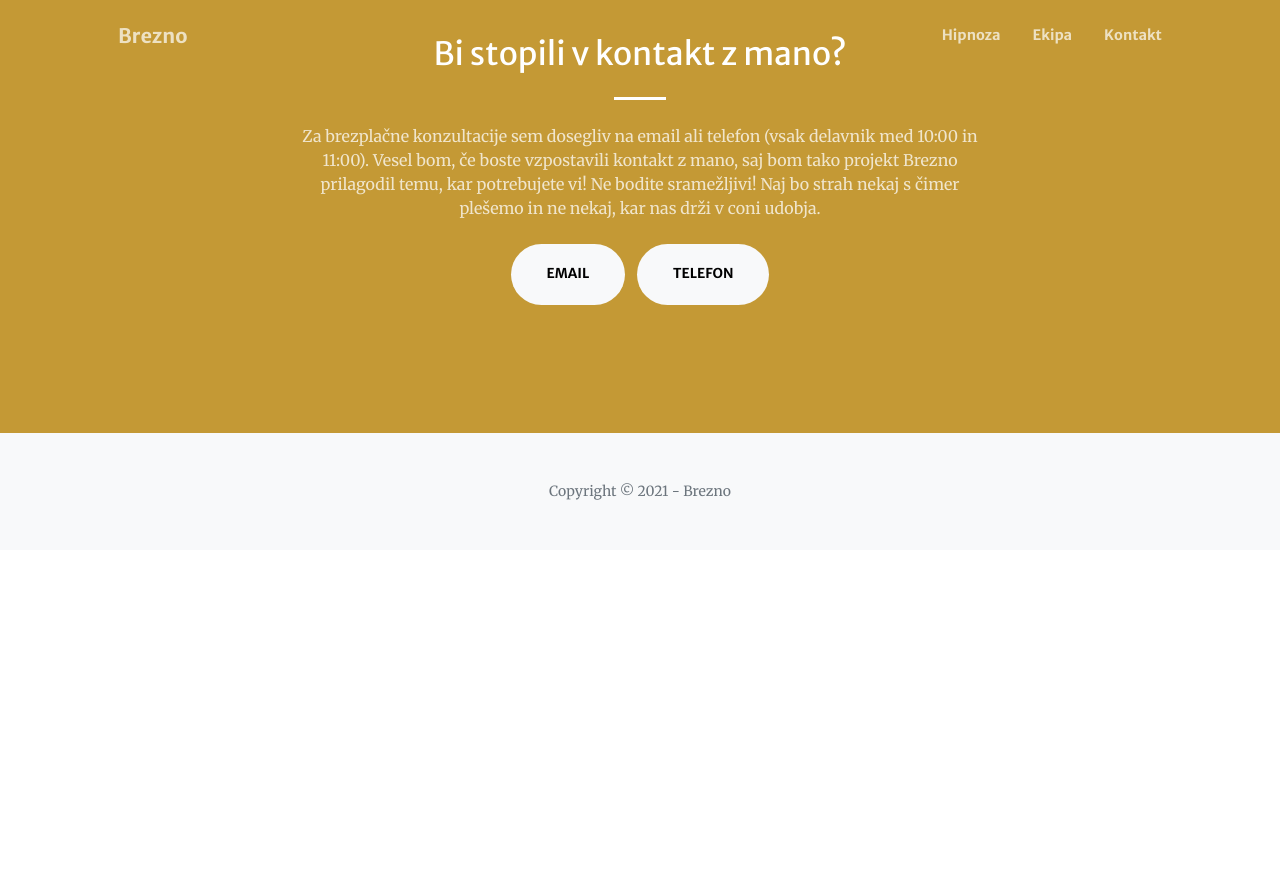
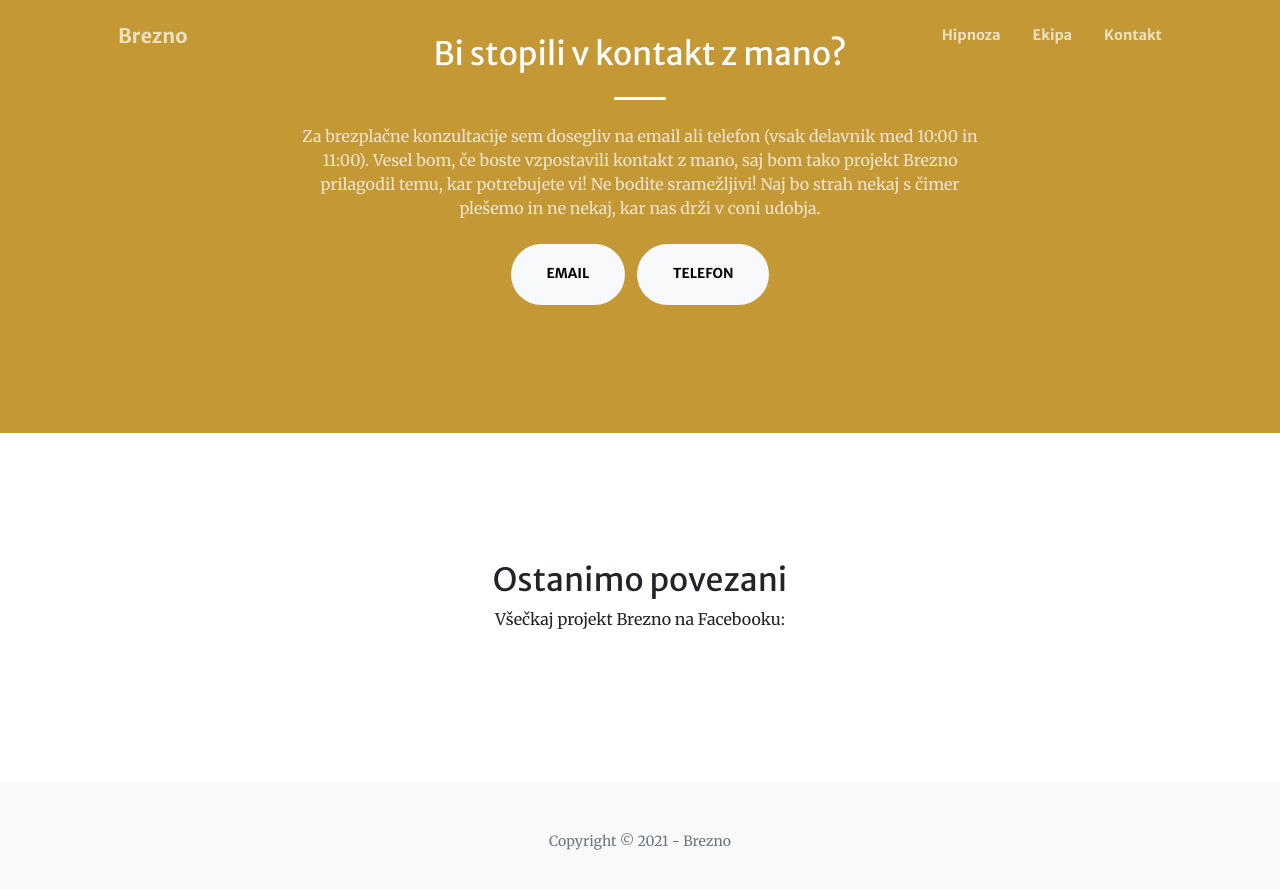
Before and after one commit to knagode/brezno, a Jekyll site: the page built from index.html, in a window 1280 px wide and 900 px high, scrolled down 2051 px. Shown: the top 889 px of the window. Built offline with Jekyll 4.4.1, drawn with Linux system fonts in a browser that asks for light colours; some web fonts are replaced; a script that is not in the unit is left out; comment, search, counter and statistics services are not loaded; before the commit the page ends 2601 px from its top, so only the background shows below that.

Commit message:
Add FB like to homepage

```diff
--- a/index.html
+++ b/index.html
@@ -79,3 +79,25 @@ background: '/img/bg-index.jpg'
         </div>
     </div>
 </section>
+
+
+<section class="page-section bg-white" id="o-meni">
+    <div class="container px-4 px-lg-5">
+        <div class="row gx-4 gx-lg-5 justify-content-center">
+            <div class="col-lg-7 text-center">
+                <h2 class="mt-0">Ostanimo povezani</h2>
+
+                <p class="mb-4">
+                  Všečkaj projekt Brezno na Facebooku:
+                </p>
+                <!-- <a class="btn btn-light btn-xl" href="#services">Več ...</a> -->
+
+                <div class="" style='padding-left: 30%'>
+                  <div class="fb-like" data-href="https://www.facebook.com/breznopodcast/" data-width="" data-layout="standard" data-action="like" data-size="large" data-share="false"></div>
+                </div>
+
+                <!-- <div class="fb-like" data-href="https://www.facebook.com/breznopodcast/" data-width="" data-layout="standard" data-action="like" data-size="large" data-share="false"></div> -->
+            </div>
+        </div>
+    </div>
+</section>
```
Also changed, not shown: 2 other files.
